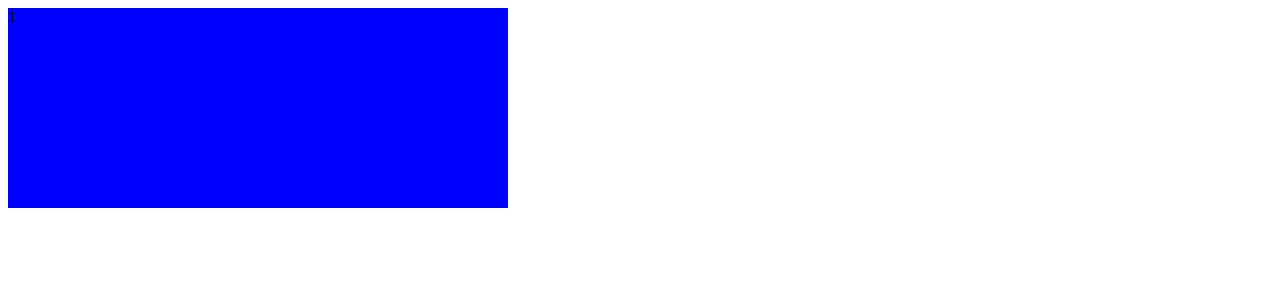
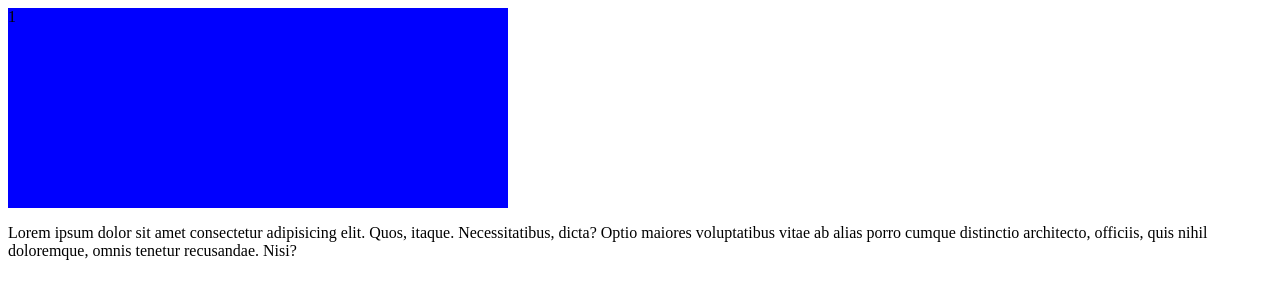
Before and after one commit to tamanna29-dev/class9, a plain HTML site: page index.html in a window 1280 px wide. Drawn offline with Linux system fonts and the light colour scheme.

Commit message:
added lorem

```diff
--- a/index.html
+++ b/index.html
@@ -14,6 +14,7 @@
       <!--block tag -->
       <!-- inline block tag -->
        <div class="divOne">1</div>
+       <p>Lorem ipsum dolor sit amet consectetur adipisicing elit. Quos, itaque. Necessitatibus, dicta? Optio maiores voluptatibus vitae ab alias porro cumque distinctio architecto, officiis, quis nihil doloremque, omnis tenetur recusandae. Nisi?</p>
 
 </body>
 </html>
```
